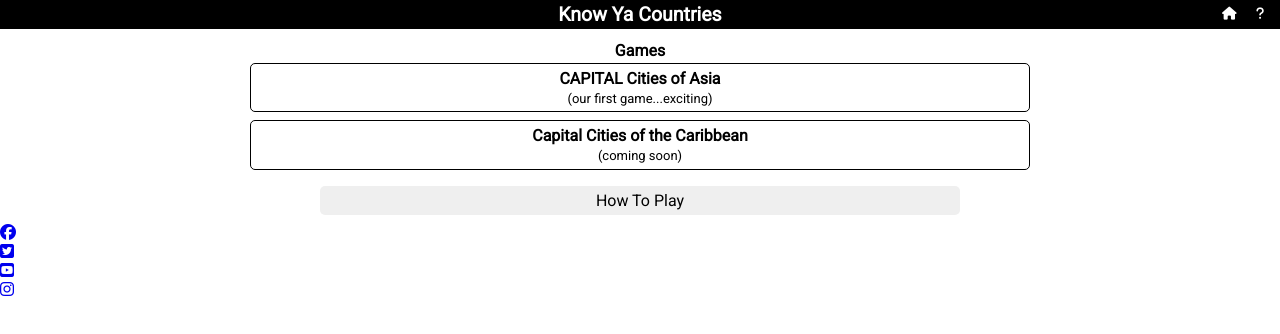
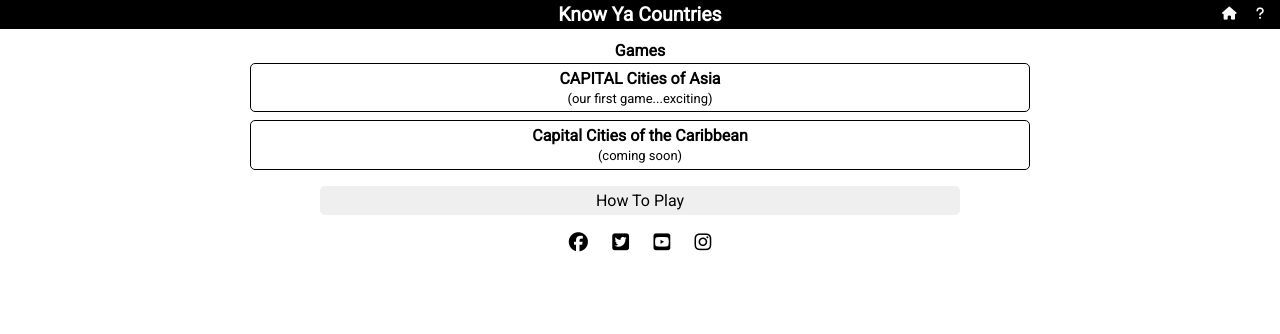
Before and after one commit to adammkeane/know-ya-countries, a plain HTML site: page index.html in a window 1280 px wide. Drawn offline with Linux system fonts and the light colour scheme.

Commit message:
Add basic footer styling

```diff
--- a/assets/css/style.css
+++ b/assets/css/style.css
@@ -183,3 +183,33 @@ ul {
   text-decoration: none;
   cursor: pointer;
 }
+
+/* footer styling */
+footer {
+  max-width: 60%;
+  margin: 0.5rem auto;
+}
+
+footer li {
+  list-style: none;
+}
+
+footer a{
+  color: #000000;
+  margin: 0 0.5rem;
+  padding: 0.2rem;
+  font-size: 1.2rem;
+  border: 1px solid #ffffff;
+}
+
+footer a:hover {
+  border: 1px solid #000000;
+  color: #ffffff;
+  background-color: #000000;
+  border-radius: 5px
+}
+
+footer ul {
+  display: flex;
+  justify-content: center;
+}
--- a/assets/js/script.js
+++ b/assets/js/script.js
@@ -187,6 +187,7 @@ function runGame(number) {
     countryQ.style.backgroundColor = '#FF85E0';
     ansFeedback.style.border = '1px solid #000000';
     ansFeedback.innerHTML = '<p>Finito.<br>Thanks for playing :)</p>';
+    ansFeedback.style.backgroundColor = '#FF85E0';
   } else {
     ansInput.focus();
     ansInput.value ='';
```
